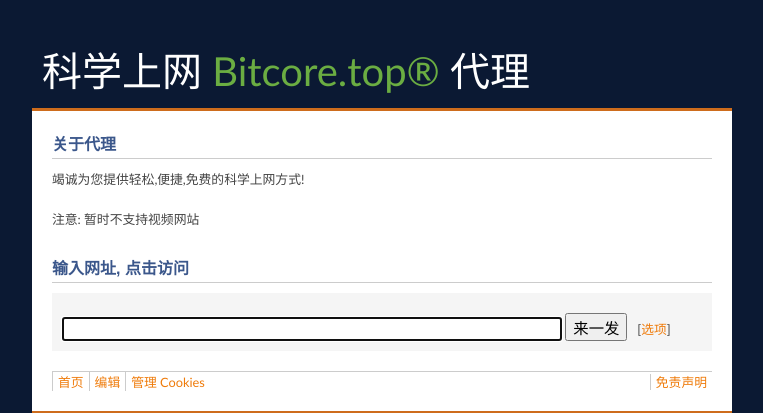
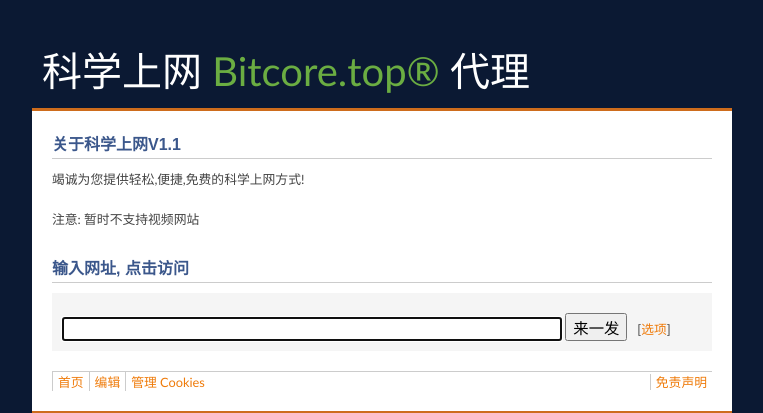
Before and after one commit to qings2329/viewAgent, a PHP site: page /index.php in a window 1280 px wide. Shown: the top 413 px of the page, without its empty margins (258-1021 px from the left). Run offline with PHP 8.4, Linux system fonts and the light colour scheme.

Commit message:
add version number

```diff
--- a/themes/default/main.php
+++ b/themes/default/main.php
@@ -223,7 +223,7 @@
 
 		<!--[error]-->
 
-		<h2 class="first">关于代理</h2>
+		<h2 class="first">关于科学上网V1.1</h2>
 
 		<!--[description]-->
 
```
